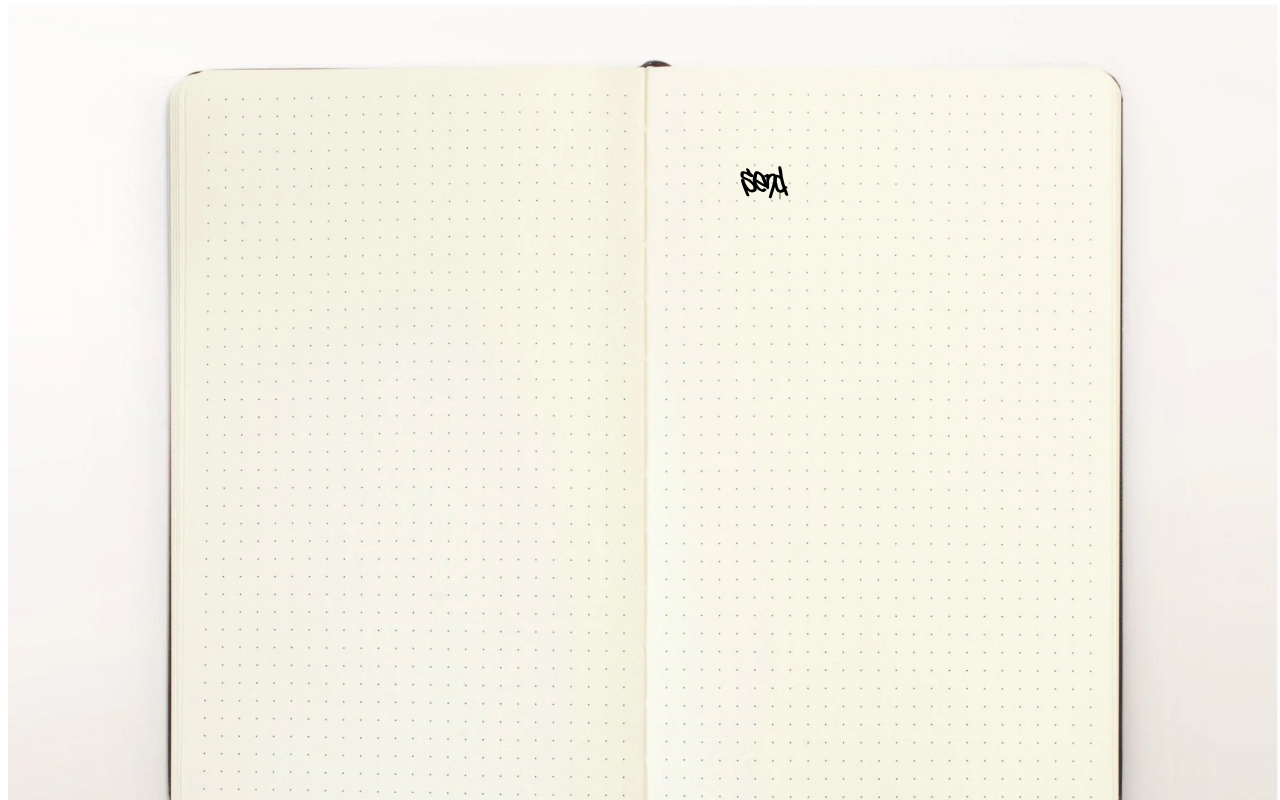
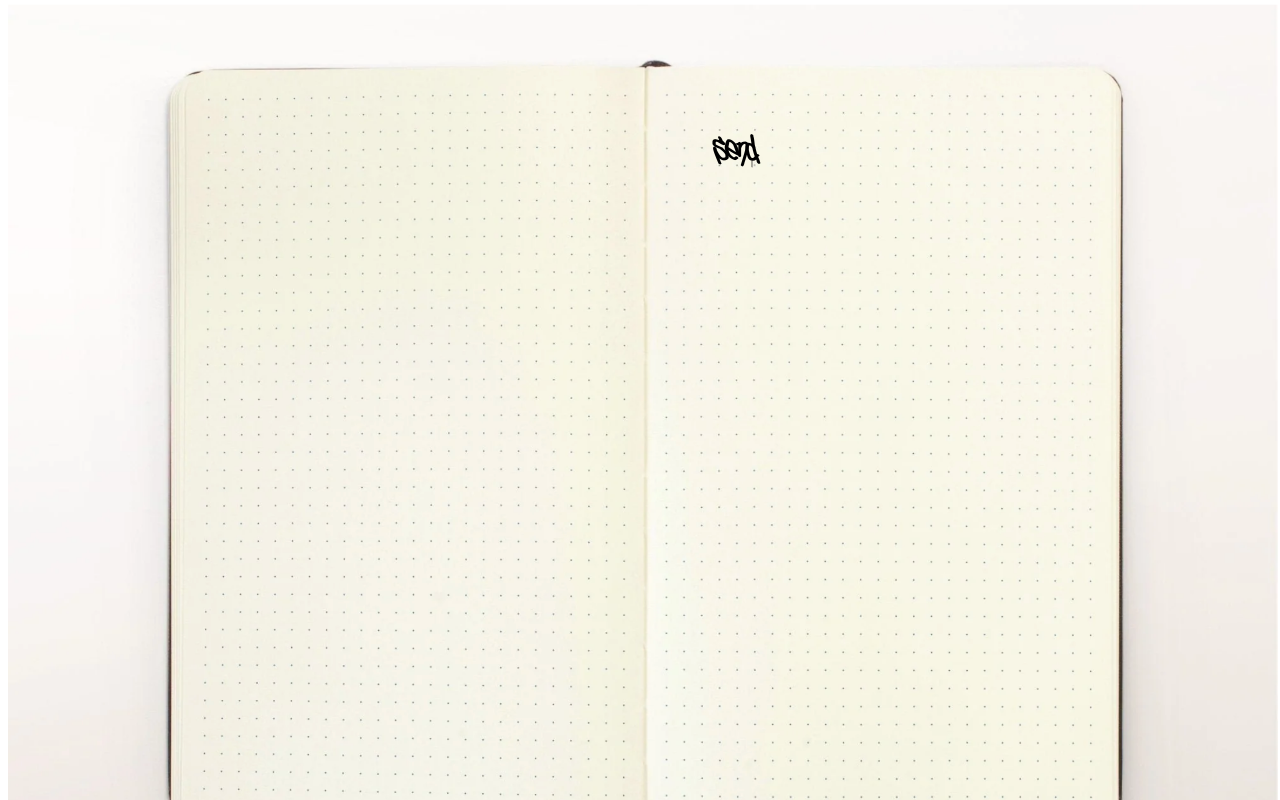
Before and after one commit to rhysturner/genai-graf-frontend, a Next.js app: page / in a window 1280 px wide. Built offline with nearby package versions, Linux system fonts and the light colour scheme.

Commit message:
Add: styling

```diff
--- a/src/app/page.tsx
+++ b/src/app/page.tsx
@@ -6,6 +6,7 @@
   const [prompt, setPrompt] = useState('');
   const [isLoading, setIsLoading] = useState(false);
   const [messages, setMessages] = useState<{ text: string; isBot?: boolean }[]>([]);
+  const [currentMessages, seCurrentMessages] = useState('');
 
   const formatResponse = (response: string): string => response.replace(prompt, '');
 
@@ -60,6 +61,7 @@
         if (done) {
           console.log('====================================');
           console.log('Stream complete currentMessage', currentMessage);
+
           const botReply = {
             text: formatResponse(currentMessage),
             isBot: true,
@@ -74,6 +76,7 @@
           const content = jsonResponse.choices[0].delta.content;
           console.log('content', content);
           currentMessage += content;
+          seCurrentMessages((prev) => prev + content);
         }
       }
 
@@ -107,8 +110,9 @@
   };
 
   return (
-    <div className="p-40 left-10 p-l-10">
+    <div className="pl-76 pr-50 pt-32 w-280">
       <div>
+        {currentMessages}
         {messages.map((message, index) => (
           <div key={index} className={message.isBot ? 'bot-message text-right' : 'user-message text-left'}>
             {message.text}
```
